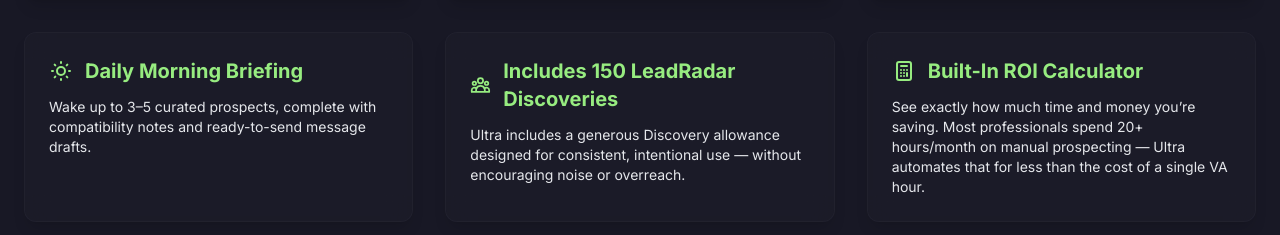
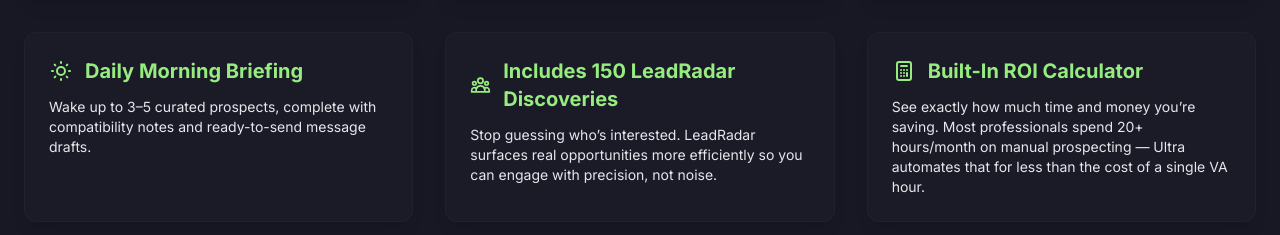
Before and after one commit to Socialeap/landing, a plain HTML site: page index.html in a window 1280 px wide. Shown: the part 4440-4675 px from the top of the page. Drawn offline with nearby package versions, Linux system fonts and the light colour scheme.

Commit message:
Revise LeadRadar description for clarity
Updated the description text for LeadRadar.

```diff
--- a/index.html
+++ b/index.html
@@ -496,7 +496,7 @@
                Includes 150 LeadRadar Discoveries
              </h3>
              <p class="text-sm text-gray-200">
-               Ultra includes a generous Discovery allowance designed for consistent, intentional use — without encouraging noise or overreach.
+               Stop guessing who’s interested. LeadRadar surfaces real opportunities more efficiently so you can engage with precision, not noise.
              </p>
           </div>
 
```
